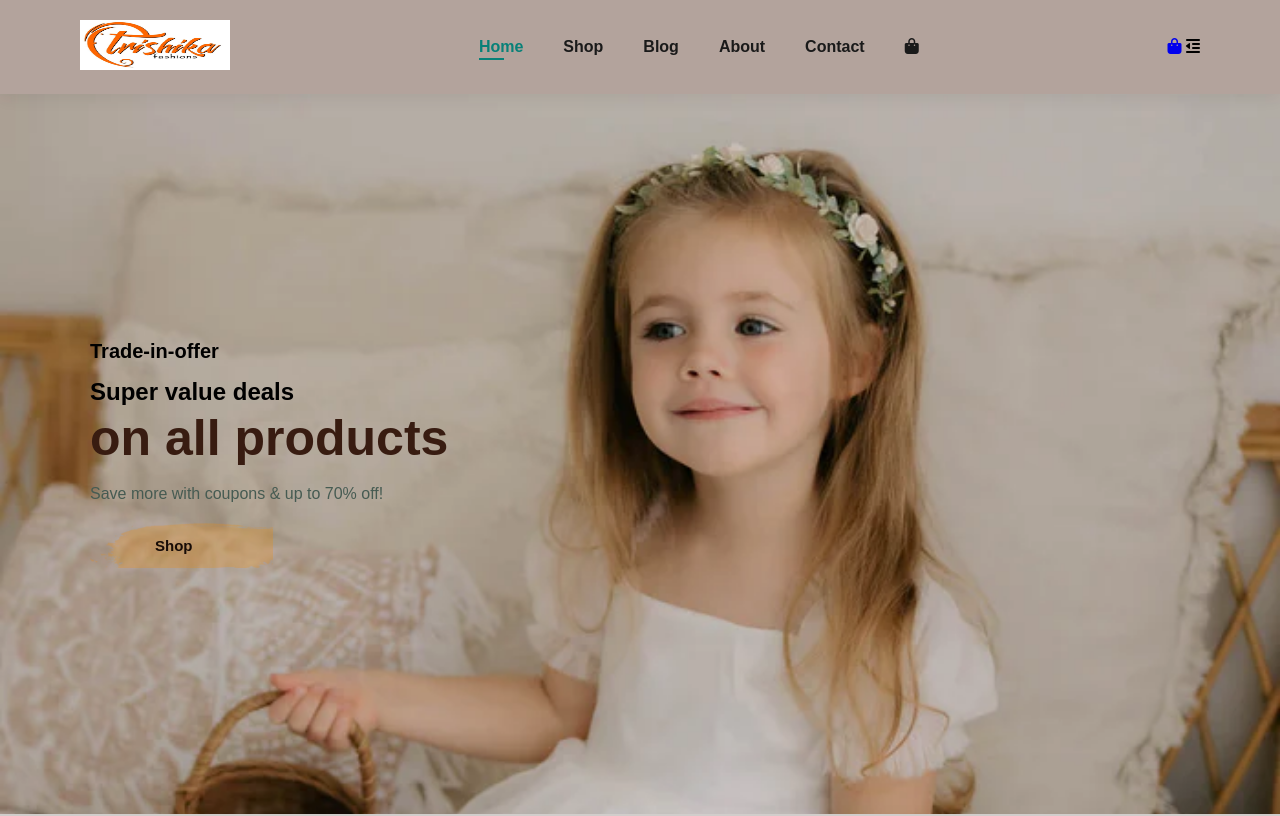
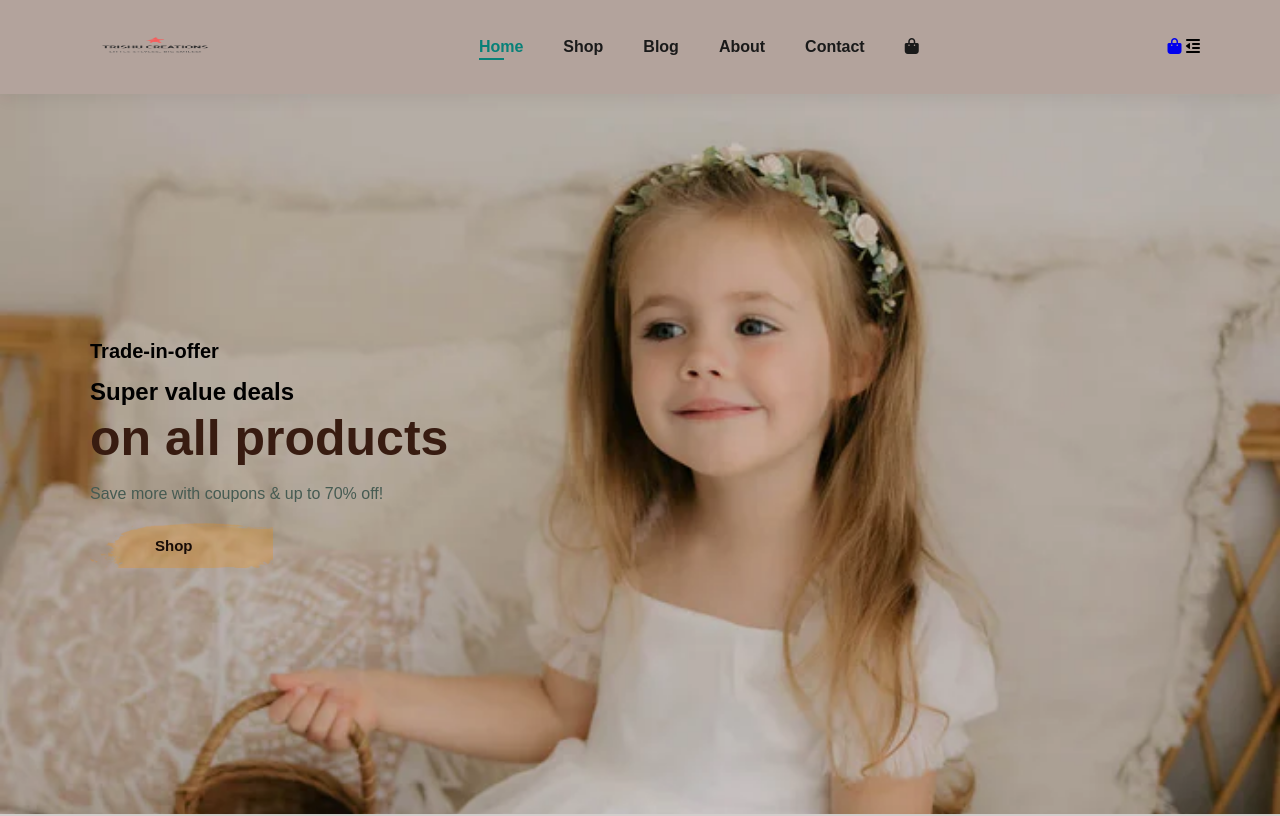
Before and after one commit to manishagejage/ecomm.demo, a plain HTML site: page index.html in a window 1280 px wide. Shown: the top 816 px of the page. Drawn offline with Linux system fonts and the light colour scheme.

Commit message:
logo change

```diff
--- a/index.html
+++ b/index.html
@@ -14,7 +14,7 @@
 <body>
 
   <section id="header">
-    <a href="#"><img src="img/logoTrishika.webp" class="logo" alt="error" height="50px" width="150px"></a>
+    <a href="#"><img src="img/logo_trishu_creations.png" class="logo" alt="error" height="50px" width="150px"></a>
 
     <div>
       <ul id="navbar">
```
Also changed, not shown: img/logo_trishu_creations.png (added).
